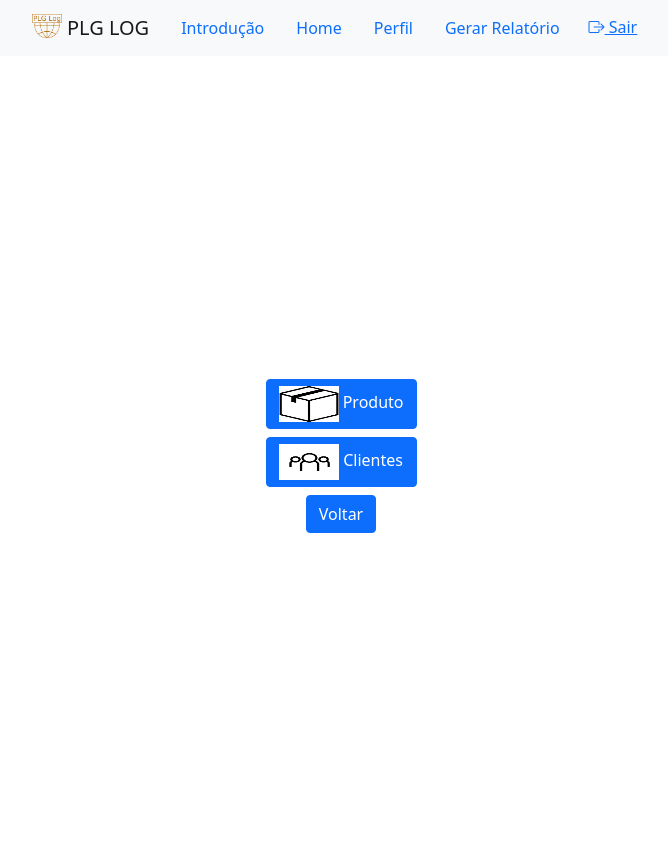
After one commit to MayconEspindola/Plg_Log_remaster, a PHP site: page /work/app/views/register/register.php in a window 1280 px wide. The commit adds this page. Shown: the whole page, without its empty margins (299-967 px from the left). Run offline with PHP 8.4, Linux system fonts and the light colour scheme; the visitor is signed in with stand-in values (Sample User, id 1); some libraries are stand-ins or nearby versions.

Commit message:
No ramo Plg_Log_remaster-Miler  Your branch is up to date with 'origin/Plg_Log_remaster-Miler'.
 Mudanças a serem submetidas:
	modified:   work/app/controllers/registerItens.php
	modified:   work/app/index.php
	modified:   work/app/views/register/register.php
	modified:   work/app/views/register/registerClient.php

```diff
--- /dev/null
+++ b/work/app/views/register/register.php
@@ -0,0 +1,29 @@
+<?php
+    include_once("../../composition/header.php");
+?>
+
+<article>
+    <section class="btns-sect text-center d-flex justify-content-center align-items-center vh-100">
+        <div class="d-grid gap-2">
+            <button class="btn btn-primary" type="button" onclick="navigation.cadProduto()">
+                <img src="/images/box.png" width="60" height="36" alt="Ícone Produto">
+                Produto
+            </button>
+            <button class="btn btn-primary" type="submit" onclick="navigation.cadCliente()">
+                <img src="/images/pessoas.png" width="60" height="36" alt="Ícone Clientes">
+                Clientes
+            </button>
+                <a href="../home.php">
+            <button class="btn btn-primary" type="submit">Voltar
+            </button>
+
+        </div>
+    </section>
+</article>
+<footer>
+<script src="https://cdn.jsdelivr.net/npm/bootstrap@5.0.2/dist/js/bootstrap.bundle.min.js"
+        integrity="sha384-MrcW6ZMFYlzcLA8Nl+NtUVF0sA7MsXsP1UyJoMp4YLEuNSfAP+JcXn/tWtIaxVXM"
+        crossorigin="anonymous">
+</script>
+</body>
+</html>
--- a/work/app/views/register/registerClient.php
+++ b/work/app/views/register/registerClient.php
@@ -74,6 +74,8 @@
                 <label for="floatingEmail">Email:</label>
             </div>
             <input type="submit" value="Cadastrar" class="btn btn-danger" id="cadastro" />
+            <a href="./register.php">
+                <button type="button" class="btn btn-danger btn-lg">Voltar</button>
         </form>
     </div>
 
```
Also changed, not shown: work/app/controllers/registerItens.php (+15 -0 lines).
